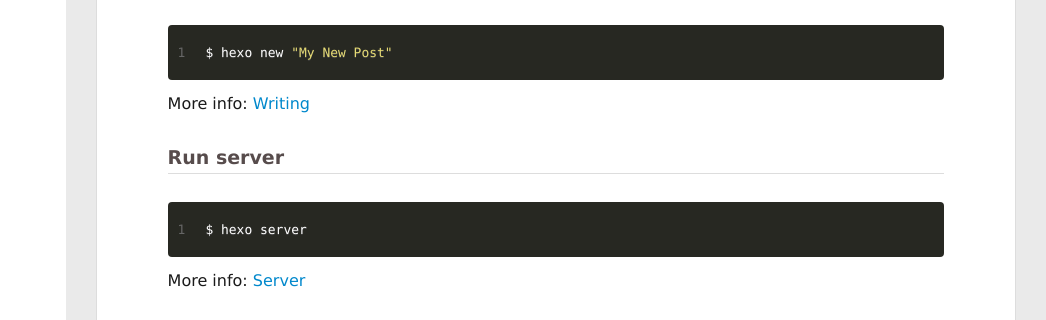
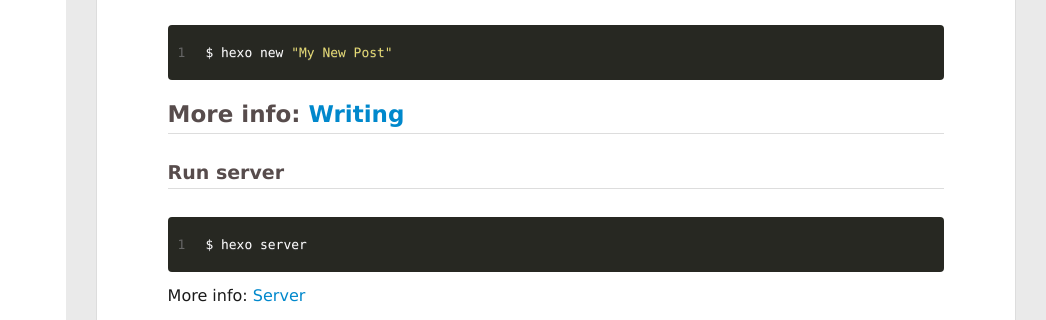
Before and after one commit to Lattine/lattine.github.io, a plain HTML site: page 2019/03/27/hello-world/index.html in a window 1280 px wide. Shown: the part 327-647 px from the top of the page, 234-1280 px from the left. Drawn offline with Linux system fonts and the light colour scheme; no server answers.

Commit message:
Site updated: 2019-03-27 11:56:01

```diff
--- a/2019/03/27/hello-world/index.html
+++ b/2019/03/27/hello-world/index.html
@@ -15,7 +15,7 @@
 <meta property="og:site_name" content="Hexo">
 <meta property="og:description" content="Welcome to Hexo! This is your very first post. Check documentation for more info. If you get any problems when using Hexo, you can find the answer in troubleshooting or you can ask me on GitHub. Quick">
 <meta property="og:locale" content="default">
-<meta property="og:updated_time" content="2019-03-27T03:28:46.623Z">
+<meta property="og:updated_time" content="2019-03-27T03:55:51.826Z">
 <meta name="twitter:card" content="summary">
 <meta name="twitter:title" content="Hello World">
 <meta name="twitter:description" content="Welcome to Hexo! This is your very first post. Check documentation for more info. If you get any problems when using Hexo, you can find the answer in troubleshooting or you can ask me on GitHub. Quick">
@@ -176,8 +176,7 @@
 
         <p>Welcome to <a href="https://hexo.io/" target="_blank" rel="noopener">Hexo</a>! This is your very first post. Check <a href="https://hexo.io/docs/" target="_blank" rel="noopener">documentation</a> for more info. If you get any problems when using Hexo, you can find the answer in <a href="https://hexo.io/docs/troubleshooting.html" target="_blank" rel="noopener">troubleshooting</a> or you can ask me on <a href="https://github.com/hexojs/hexo/issues" target="_blank" rel="noopener">GitHub</a>.</p>
 <h2 id="Quick-Start"><a href="#Quick-Start" class="headerlink" title="Quick Start"></a>Quick Start</h2><h3 id="Create-a-new-post"><a href="#Create-a-new-post" class="headerlink" title="Create a new post"></a>Create a new post</h3><figure class="highlight bash"><table><tr><td class="gutter"><pre><span class="line">1</span><br></pre></td><td class="code"><pre><span class="line">$ hexo new <span class="string">"My New Post"</span></span><br></pre></td></tr></table></figure>
-<p>More info: <a href="https://hexo.io/docs/writing.html" target="_blank" rel="noopener">Writing</a></p>
-<h3 id="Run-server"><a href="#Run-server" class="headerlink" title="Run server"></a>Run server</h3><figure class="highlight bash"><table><tr><td class="gutter"><pre><span class="line">1</span><br></pre></td><td class="code"><pre><span class="line">$ hexo server</span><br></pre></td></tr></table></figure>
+<h2 id="More-info-Writing"><a href="#More-info-Writing" class="headerlink" title="More info: Writing"></a>More info: <a href="https://hexo.io/docs/writing.html" target="_blank" rel="noopener">Writing</a></h2><h3 id="Run-server"><a href="#Run-server" class="headerlink" title="Run server"></a>Run server</h3><figure class="highlight bash"><table><tr><td class="gutter"><pre><span class="line">1</span><br></pre></td><td class="code"><pre><span class="line">$ hexo server</span><br></pre></td></tr></table></figure>
 <p>More info: <a href="https://hexo.io/docs/server.html" target="_blank" rel="noopener">Server</a></p>
 <h3 id="Generate-static-files"><a href="#Generate-static-files" class="headerlink" title="Generate static files"></a>Generate static files</h3><figure class="highlight bash"><table><tr><td class="gutter"><pre><span class="line">1</span><br></pre></td><td class="code"><pre><span class="line">$ hexo generate</span><br></pre></td></tr></table></figure>
 <p>More info: <a href="https://hexo.io/docs/generating.html" target="_blank" rel="noopener">Generating</a></p>
```
Also changed, not shown: index.html (+1 -2 lines).
